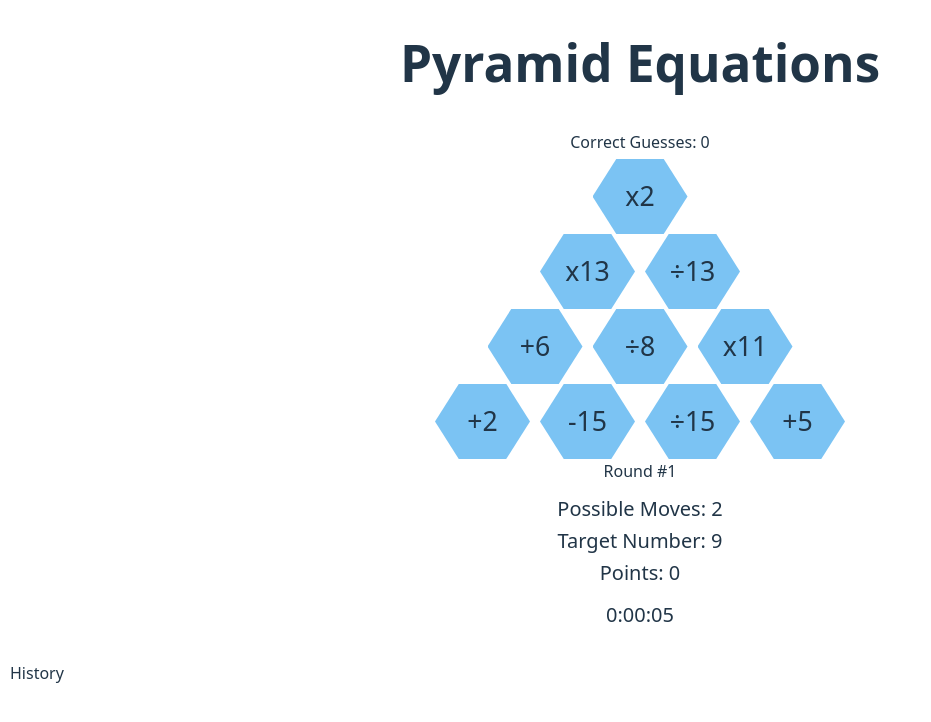
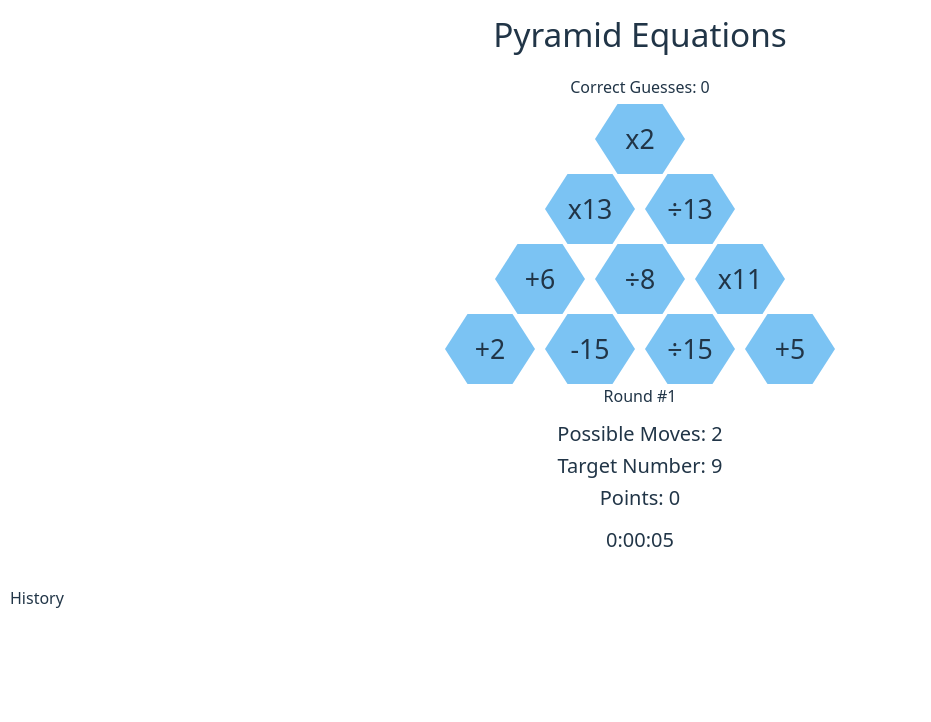
Before and after one commit to Office-Stapler/pyramid-equations, a React (Vite) app: page / in a window 1280 px wide. Shown: the top 722 px of the page, without its empty margins (0-931 px from the left). Built offline with nearby package versions, Linux system fonts and the light colour scheme.

Commit message:
Update history logic

```diff
--- a/src/Game.module.css
+++ b/src/Game.module.css
@@ -28,6 +28,21 @@
   flex-direction: column;
   text-align: left;
   padding: 10px;
+  gap: 10px;
   border: 2px solide white;
   min-height: fit-content;
 }
+
+.history {
+  width: 100%;
+  min-height: 32px;
+  border: 1px solid white;
+  display: grid;
+  grid-template-columns: repeat(3, 1fr);
+}
+
+.historyRow {
+  text-align: center;
+  font-size: 15pt;
+  border: 1px solid white;
+}
--- a/src/Game.tsx
+++ b/src/Game.tsx
@@ -76,7 +76,7 @@ export const Game = () => {
         <div className={styles.history}>
           {
             board.history.map((tiles) => {
-              const tilesString = tiles.map(tile => `(${tile.tileOperationDisplay}, ${tile.value})`).join(" ");
+              const tilesString = tiles.map(tile => tile.toString()).join(" ");
               return (
                 <div key={tilesString} className={styles.historyRow}>
                   {tilesString}
--- a/src/Pyramid/Pyramid.module.css
+++ b/src/Pyramid/Pyramid.module.css
@@ -3,6 +3,11 @@
   align-items: center;
   justify-content: center;
   flex-direction: column;
+}
+
+.title {
+  padding: 10px;
+  font-size: 25pt;
 }
 
 .pyramid {
--- a/src/Pyramid/Pyramid.tsx
+++ b/src/Pyramid/Pyramid.tsx
@@ -25,7 +25,7 @@ export const Pyramid: React.FC<PyramidProps> = ({
   possibleMoves,
 }) => {
   return <div className={styles.pyramidContainer}>
-    <h1>Pyramid Equations</h1>
+    <div className={styles.title}>Pyramid Equations</div>
     <div className={styles.guesses}>Correct Guesses: {board?.history.length ?? 0}</div>
     <div className={styles.pyramid}>
       <Board
--- a/src/Tile/Tile.module.css
+++ b/src/Tile/Tile.module.css
@@ -3,8 +3,8 @@
   position: relative;
   align-items: center;
   justify-content: center;
-  width: 75px;
-  height: 75px;
+  width: 70px;
+  height: 70px;
   padding: 0 10px;
   font-size: 20pt;
   clip-path: polygon(50% -50%, 100% 50%, 50% 150%, 0 50%);
--- a/src/Tile/TileEntity.tsx
+++ b/src/Tile/TileEntity.tsx
@@ -70,7 +70,7 @@ export class TileEntity {
   }
 
   toString(): string {
-    return `(${this.tileOperationDisplay}, ${this._value})`;
+    return `(${this.tileOperationDisplay}${this._value})`;
   }
 
   /**
```
